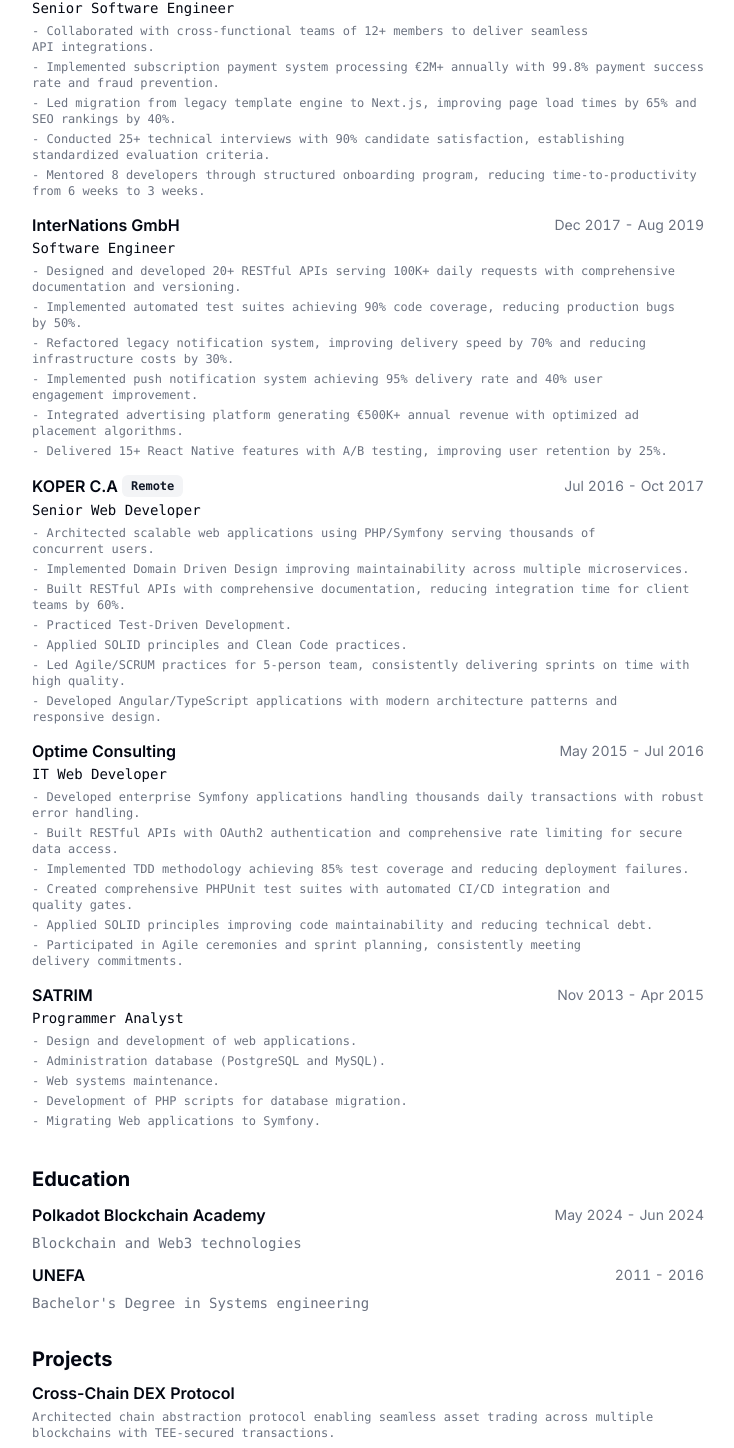
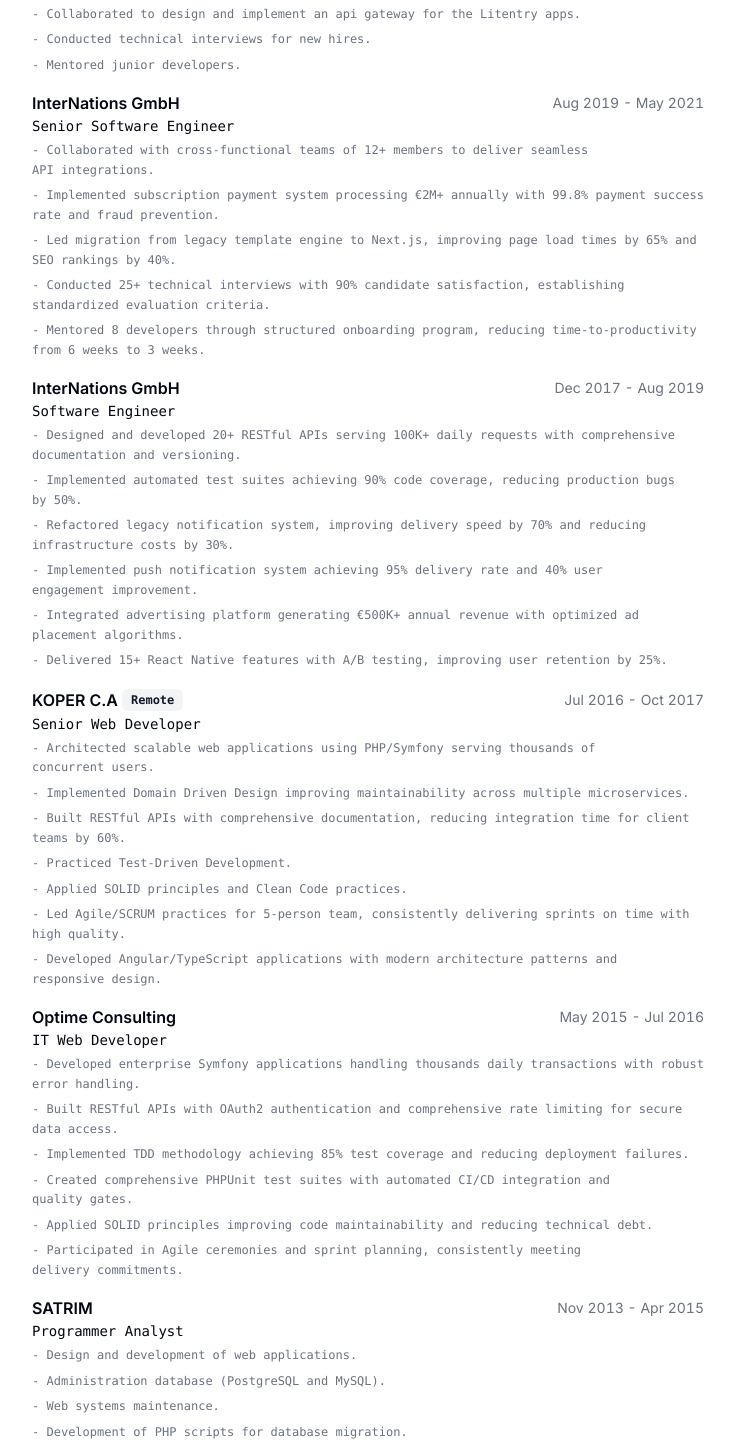
Before and after one commit to silva-fj/silva-fj.github.io, a Next.js app: page / in a window 1280 px wide. Shown: the part 1293-2741 px from the top of the page, without its empty margins (272-1006 px from the left). Built offline with nearby package versions, Linux system fonts and the light colour scheme.

Commit message:
fixing spacing

```diff
--- a/src/app/page.tsx
+++ b/src/app/page.tsx
@@ -139,7 +139,7 @@
                 </CardHeader>
                 <CardContent className="mt-2 text-xs">
                   {work.description.map((item) => (
-                    <p key={item} className="mb-1">
+                    <p key={item} className="mb-1.5 leading-relaxed">
                       - {item}
                     </p>
                   ))}
@@ -183,7 +183,7 @@
                   </div>
                 </CardHeader>
                 <CardContent className="mt-2">
-                  <p className="text-xs text-muted-foreground mb-2">
+                  <p className="text-xs text-muted-foreground mb-3 leading-relaxed">
                     {project.description}
                   </p>
                   <div className="flex flex-wrap gap-1">
```
